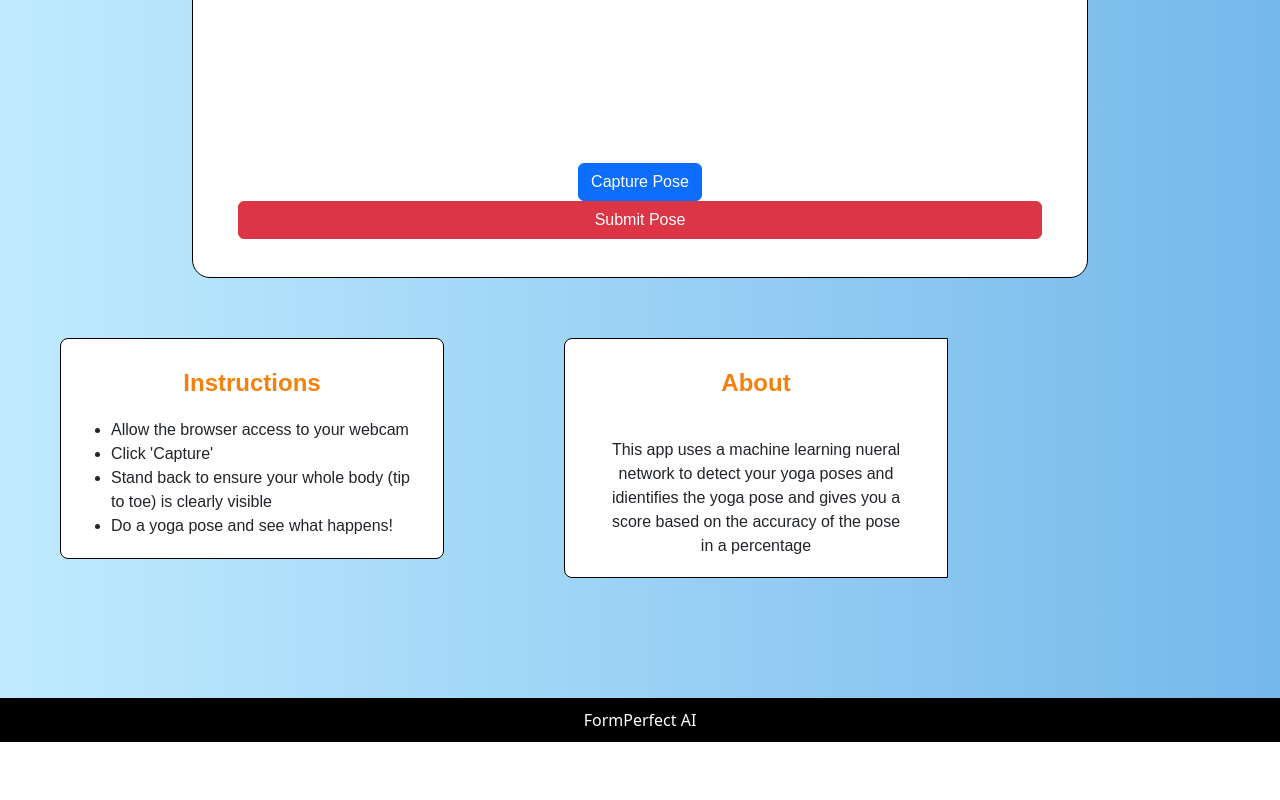
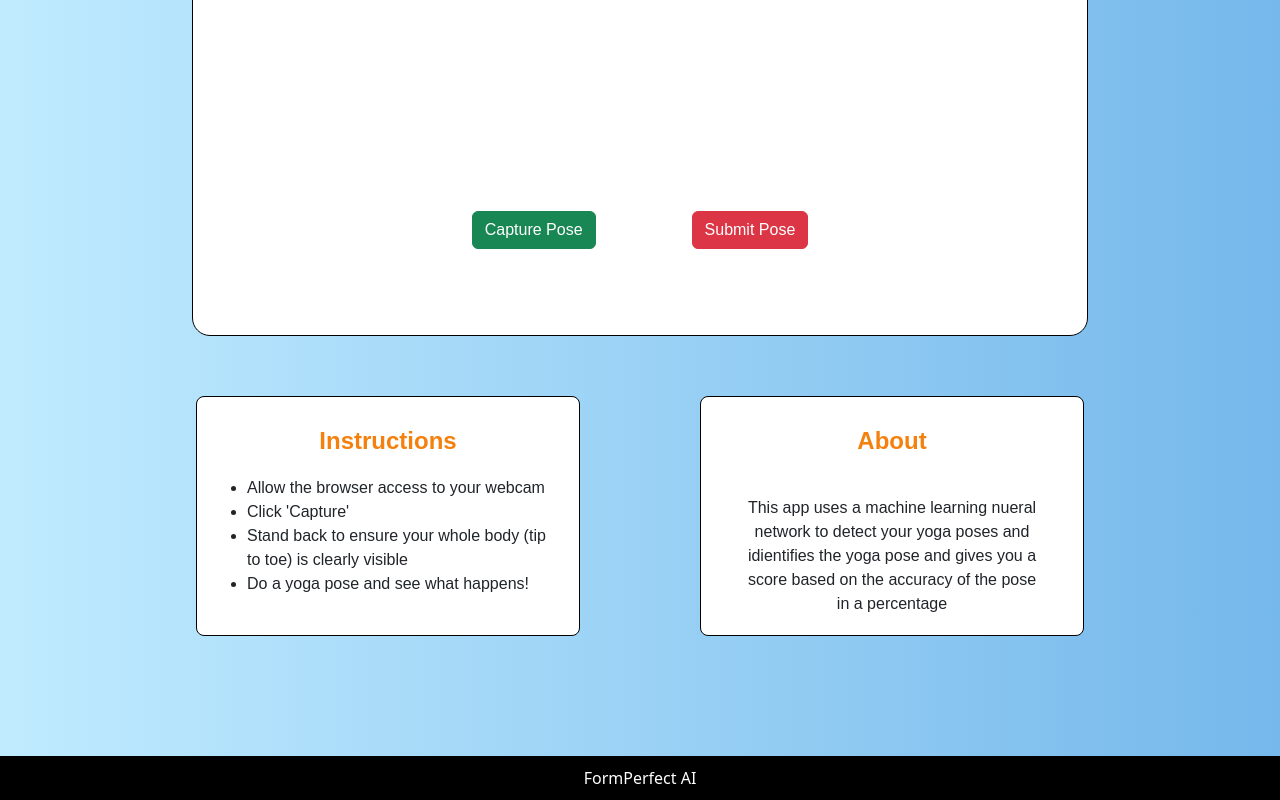
Before and after one commit to asahapde/ShellHacks2022, a React (Create React App) app in the folder yoga-detector/: page / in a window 1280 px wide. Shown: the part 403-1203 px from the top of the page. Before the commit the page ends 1145 px from the top, so only its background shows below. Built offline with nearby package versions, Linux system fonts and the light colour scheme; no server answers.

Commit message:
Update css and add goddess position

```diff
--- a/yoga-detector/src/components/HomePage/HomePage.jsx
+++ b/yoga-detector/src/components/HomePage/HomePage.jsx
@@ -1,6 +1,6 @@
 import React, { useState } from 'react'
 import './HomePageStyle.css'
-import { ImageCapture} from '../ImageCapture/ImageCapture'
+import { ImageCapture } from '../ImageCapture/ImageCapture'
 
 const Home = () => {
 
@@ -11,12 +11,12 @@ const Home = () => {
             <div className="container">
                 <div className="text">
                     <h2>FormPerfect AI</h2>
-                        <ImageCapture/>
+                    <ImageCapture />
                 </div>
             </div>
 
-
-            <div className='box instructions'>
+            <div className="box">
+                <div className='instructions'>
                     <h3>Instructions</h3>
 
                     <ul>
@@ -27,11 +27,11 @@ const Home = () => {
                     </ul>
                 </div>
 
-                <div className='box about'>
+                <div className='about'>
                     <h3>About</h3>
-                   <p>This app uses a machine learning nueral network to detect your yoga poses and idientifies the yoga pose and gives you a score based on the accuracy of the pose in a percentage</p>
+                    <p>This app uses a machine learning nueral network to detect your yoga poses and idientifies the yoga pose and gives you a score based on the accuracy of the pose in a percentage</p>
                 </div>
-
+            </div>
         </div>
     )
 }
--- a/yoga-detector/src/components/HomePage/HomePageStyle.css
+++ b/yoga-detector/src/components/HomePage/HomePageStyle.css
@@ -18,8 +18,7 @@
     }
 
     .box{
-        float: left;
-        justify-content: center;
+        display: inline-flex;
     }
 
     .instructions, .about {
@@ -56,7 +55,7 @@
         padding: 0;
         background-color: white;
         border: 1px solid black;
-        border-radius: 8px 0px 0px 8px;
+        border-radius: 8px 8px 8px 8px;
     }
 
     .about p{
--- a/yoga-detector/src/components/ImageCapture/ImageCapture.jsx
+++ b/yoga-detector/src/components/ImageCapture/ImageCapture.jsx
@@ -123,17 +123,17 @@ export const ImageCapture = () => {
                         setImage('')
                     }}
                         id="captureButton"
-                        className="capture-btn">
+                        className="btn btn-primary m-5 capture-btn">
                         Redo Pose</button> :
                     <button onClick={(e) => {
                         e.preventDefault();
                         capture();
                     }}
                         id="captureButton"
-                        className="btn btn-primary capture-btn">Capture Pose</button>
+                        className="btn btn-success m-5 capture-btn">Capture Pose</button>
                 }
+                <button type="submit" className='btn m-5 btn-danger' onClick={(e) => submitForm(e)}>Submit Pose</button>
             </div>
-            <button type="submit" className='btn btn-danger' onClick={(e) => submitForm(e)}>Submit Pose</button>
             <h1 id="yogaPose"></h1>
         </div>
     );
```
Also changed, not shown: 1 other file (tests, documents, lock files or other folders).
